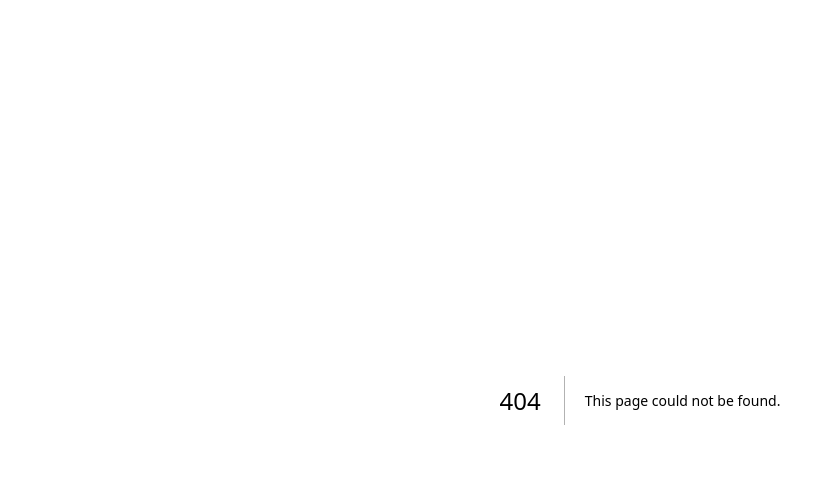
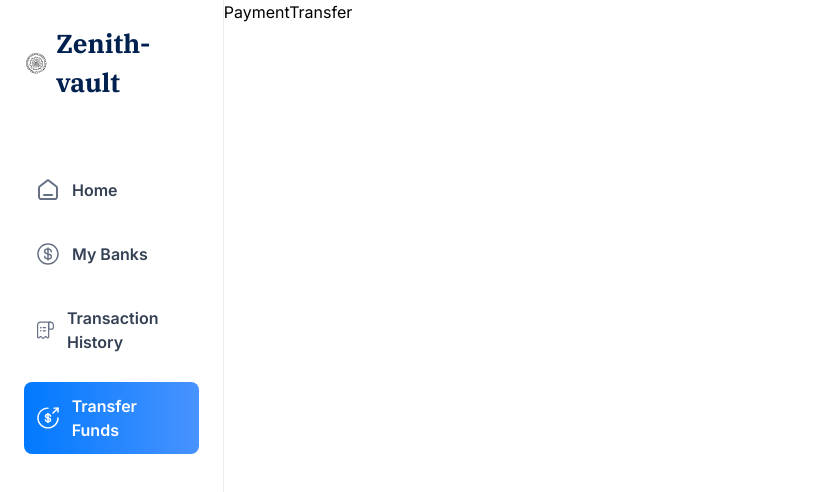
Before and after one commit to Darunesh1/Zenith-Vault, a Next.js app in the folder zenith-vault/: page /payment-transfer in a window 1280 px wide. Before the commit this address had no page. Shown: the top 492 px of the page, without its empty margins (0-819 px from the left). Built offline with nearby package versions, Linux system fonts and the light colour scheme.

Commit message:
implement correct sidebar

```diff
--- /dev/null
+++ b/zenith-vault/app/(root)/my-banks/page.tsx
@@ -0,0 +1,9 @@
+import React from 'react'
+
+const MyBanks = () => {
+  return (
+    <div>MyBanks</div>
+  )
+}
+
+export default MyBanks
--- /dev/null
+++ b/zenith-vault/app/(root)/payment-transfer/page.tsx
@@ -0,0 +1,9 @@
+import React from 'react'
+
+const PaymentTransfer = () => {
+  return (
+    <div>PaymentTransfer</div>
+  )
+}
+
+export default PaymentTransfer
--- /dev/null
+++ b/zenith-vault/app/(root)/transaction-history/page.tsx
@@ -0,0 +1,9 @@
+import React from 'react'
+
+const TransactionHistory = () => {
+  return (
+    <div>TransactionHistory</div>
+  )
+}
+
+export default TransactionHistory
--- a/zenith-vault/components/Sidebar.tsx
+++ b/zenith-vault/components/Sidebar.tsx
@@ -23,7 +23,7 @@
             </Link>
             {sidebarLinks.map((i)=>
             {
-                const isActive = pathname=== i.route || pathname.startsWith(`${i.route}`)
+                const isActive = pathname=== i.route || pathname.startsWith(`${i.route}/`)
                 return(
                     <Link href={i.route} key={i.label}
                     className={cn
```
